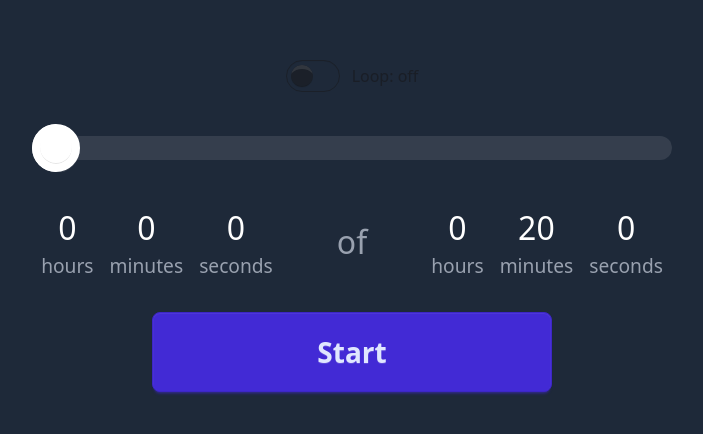
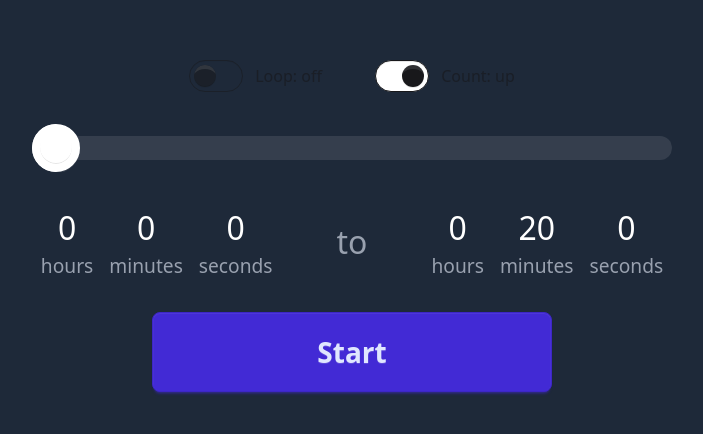
Before and after one commit to ccjmne/bdo-timer, a SvelteKit app: page / in a window 1280 px wide. Shown: the part 174-608 px from the top of the page, without its empty margins (288-991 px from the left). Built offline with nearby package versions, Linux system fonts and the light colour scheme.

Commit message:
Add ability to count up or down

```diff
--- a/src/routes/+page.svelte
+++ b/src/routes/+page.svelte
@@ -7,8 +7,12 @@
   let interval: number | null = $state(null)
   let endSound: HTMLAudioElement
 
+  let loop = $state(false)
+  let dir = $state(true)
+
   let running = $derived(interval !== null)
   let action = $derived(running ? 'Pause' : { 0: 'Start', [max]: 'Restart' }[cur] || 'Resume')
+  let cssdir = $derived(dir ? 'direction: ltr' : 'direction: rtl')
 
   function resume() {
     clearInterval(interval!)
@@ -42,22 +46,30 @@
   onMount(() => {
     endSound = document.querySelector('#endSound')!
   })
-
-  let loop = $state(false)
 </script>
 
 <main class="flex flex-col items-center justify-center h-screen bg-gray-800 text-white gap-4">
-  <div style="font-size: .5em">
+  <div id="controls" class="w-50">
     <label class="fieldset-label">
       <input type="checkbox" bind:checked={loop} class="toggle toggle-xs" />
       Loop: {loop ? 'on' : 'off'}
     </label>
+    <label class="fieldset-label">
+      <input type="checkbox" bind:checked={dir} class="toggle toggle-xs" />
+      Count: {dir ? 'up' : 'down'}
+    </label>
   </div>
-  <input type="range" bind:value={cur} min="0" {max} class="range" />
+  <input type="range" bind:value={cur} min={0} {max} class="range" style={cssdir} />
   <div id="textual">
-    <TimeInput bind:value={() => cur, v => ((cur = v), (max = Math.max(max, cur)))} />
-    <span class="muted">of</span>
-    <TimeInput bind:value={() => max, v => ((max = v), (cur = Math.min(max, cur)))} />
+    {#if dir}
+      <TimeInput bind:value={() => cur, v => ((max = Math.max(max, v)), (cur = v))} />
+      <span class="muted">to</span>
+      <TimeInput bind:value={() => max, v => ((max = v), (cur = Math.min(v, cur)))} />
+    {:else}
+      <TimeInput bind:value={() => max - cur, v => ((max = Math.max(max, v)), (cur = max - v))} />
+      <span class="muted">from</span>
+      <TimeInput bind:value={() => max, v => ((cur = Math.max(0, cur + v - max)), (max = v))} />
+    {/if}
   </div>
   <button type="button" class="btn btn-primary w-50" onclick={click}>{action}</button>
 </main>
@@ -69,4 +81,11 @@
     align-items: center;
     gap: 2em;
   }
+
+  #controls {
+    display: flex;
+    justify-content: space-evenly;
+    gap: 1em;
+    font-size: 0.5em;
+  }
 </style>
```
